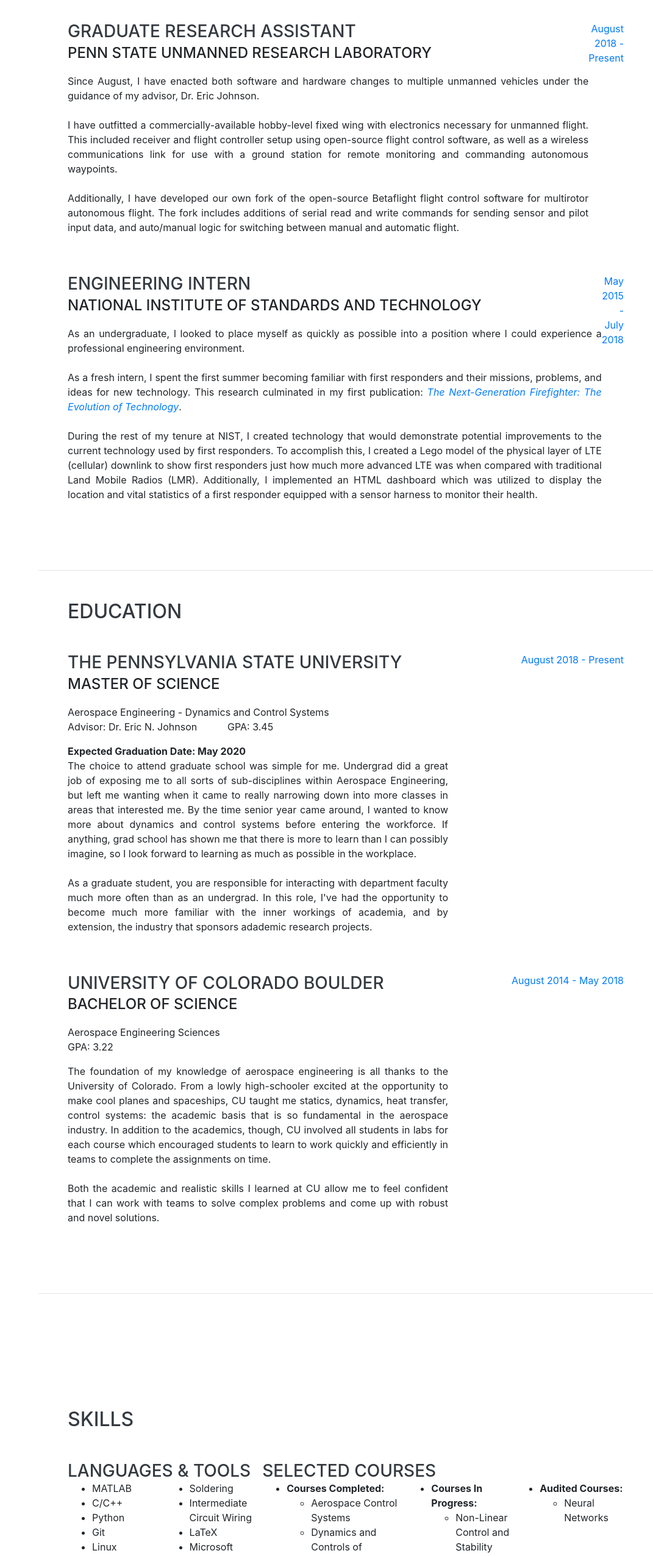
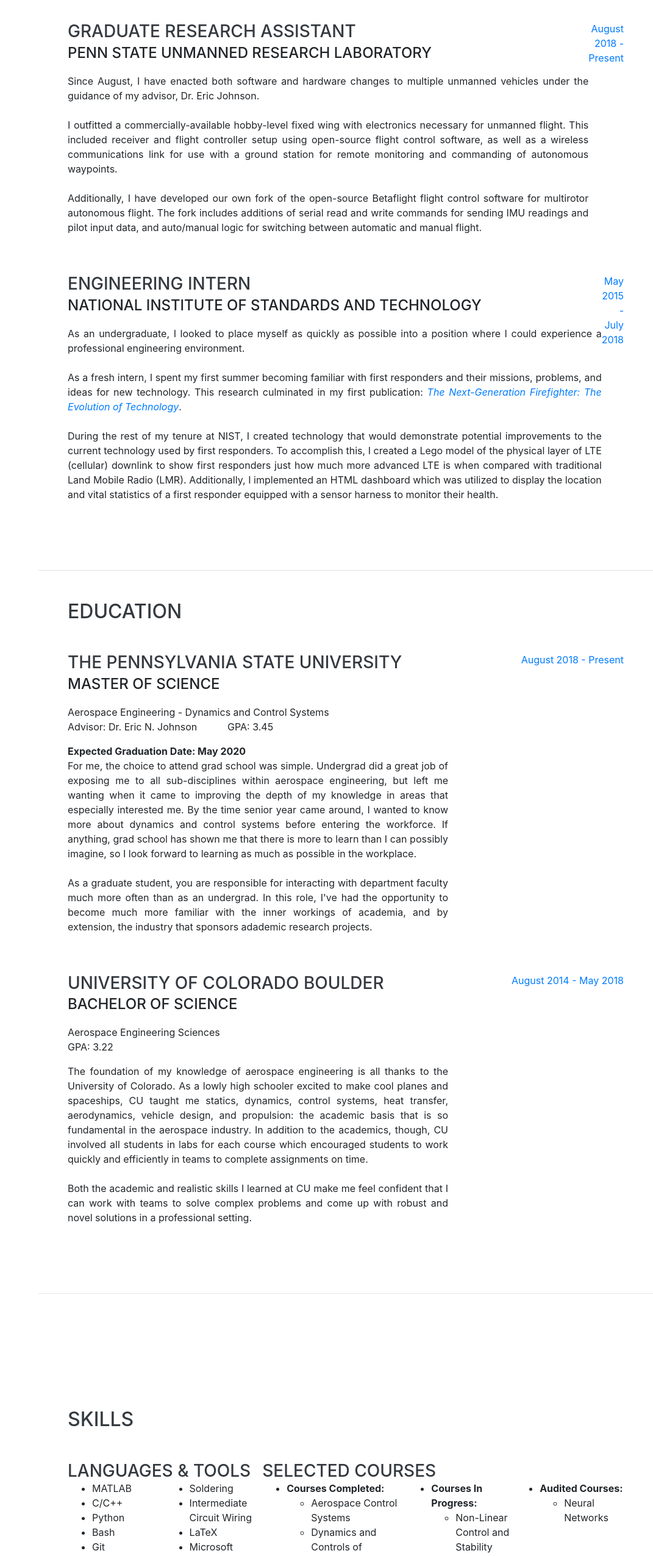
Before and after one commit to jacob-crouse/jacob-crouse.github.io, a website with bundled scripts: page index.html in a window 1280 px wide. Shown: the part 900-3452 px from the top of the page at 61% size, without its empty margins (209-1280 px from the left). Built offline with nearby package versions, Linux system fonts and the light colour scheme; a web font is replaced by a local one.

Commit message:
Read through for grammar.

```diff
--- a/index.html
+++ b/index.html
@@ -110,8 +110,8 @@
 			<h3 class="mb-0">Graduate Research Assistant</h3>
 			<div class="subheading mb-3">Penn State Unmanned Research Laboratory</div>
             <p style="text-align: justify">Since August, I have enacted both software and hardware changes to multiple unmanned vehicles under the guidance of my advisor, Dr. Eric Johnson.<br><br>
-            I have outfitted a commercially-available hobby-level fixed wing with electronics necessary for unmanned flight. This included receiver and flight controller setup using open-source flight control software, as well as a wireless communications link for use with a ground station for remote monitoring and commanding autonomous waypoints.<br><br>
-            Additionally, I have developed our own fork of the open-source Betaflight flight control software for multirotor autonomous flight. The fork includes additions of serial read and write commands for sending sensor and pilot input data, and auto/manual logic for switching between manual and automatic flight.</p>
+            I outfitted a commercially-available hobby-level fixed wing with electronics necessary for unmanned flight. This included receiver and flight controller setup using open-source flight control software, as well as a wireless communications link for use with a ground station for remote monitoring and commanding of autonomous waypoints.<br><br>
+            Additionally, I have developed our own fork of the open-source Betaflight flight control software for multirotor autonomous flight. The fork includes additions of serial read and write commands for sending IMU readings and pilot input data, and auto/manual logic for switching between automatic and manual flight.</p>
 		</div>
 			<div class="rusume-dat text-md-right">
 				<span class="text-primary">August 2018 - Present</span>
@@ -123,8 +123,8 @@
 			<h3 class="mb-0">Engineering Intern</h3>
 			<div class="subheading mb-3">National Institute of Standards and Technology</div>
             <p style="text-align: justify">As an undergraduate, I looked to place myself as quickly as possible into a position where I could experience a professional engineering environment.<br><br>
-            As a fresh intern, I spent the first summer becoming familiar with first responders and their missions, problems, and ideas for new technology. This research culminated in my first publication: <a href=https://www.nist.gov/publications/next-generation-firefighter-evolution-technology target="_blank"><i>The Next-Generation Firefighter: The Evolution of Technology</i></a>.<br><br>
-            During the rest of my tenure at NIST, I created technology that would demonstrate potential improvements to the current technology used by first responders. To accomplish this, I created a Lego model of the physical layer of LTE (cellular) downlink to show first responders just how much more advanced LTE was when compared with traditional Land Mobile Radios (LMR). Additionally, I implemented an HTML dashboard which was utilized to display the location and vital statistics of a first responder equipped with a sensor harness to monitor their health.</p>
+            As a fresh intern, I spent my first summer becoming familiar with first responders and their missions, problems, and ideas for new technology. This research culminated in my first publication: <a href=https://www.nist.gov/publications/next-generation-firefighter-evolution-technology target="_blank"><i>The Next-Generation Firefighter: The Evolution of Technology</i></a>.<br><br>
+            During the rest of my tenure at NIST, I created technology that would demonstrate potential improvements to the current technology used by first responders. To accomplish this, I created a Lego model of the physical layer of LTE (cellular) downlink to show first responders just how much more advanced LTE is when compared with traditional Land Mobile Radio (LMR). Additionally, I implemented an HTML dashboard which was utilized to display the location and vital statistics of a first responder equipped with a sensor harness to monitor their health.</p>
 		</div>
 			<div class="rusume-dat text-md-right">
 				<span class="text-primary">May 2015 - July 2018</span>
@@ -155,7 +155,7 @@
                 </div>
             </div>
 
-            <p style="text-align: justify">The choice to attend graduate school was simple for me. Undergrad did a great job of exposing me to all sorts of sub-disciplines within Aerospace Engineering, but left me wanting when it came to really narrowing down into more classes in areas that interested me. By the time senior year came around, I wanted to know more about dynamics and control systems before entering the workforce. If anything, grad school has shown me that there is more to learn than I can possibly imagine, so I look forward to learning as much as possible in the workplace.<br><br>
+            <p style="text-align: justify">For me, the choice to attend grad school was simple. Undergrad did a great job of exposing me to all sub-disciplines within aerospace engineering, but left me wanting when it came to improving the depth of my knowledge in areas that especially interested me. By the time senior year came around, I wanted to know more about dynamics and control systems before entering the workforce. If anything, grad school has shown me that there is more to learn than I can possibly imagine, so I look forward to learning as much as possible in the workplace.<br><br>
             As a graduate student, you are responsible for interacting with department faculty much more often than as an undergrad. In this role, I've had the opportunity to become much more familiar with the inner workings of academia, and by extension, the industry that sponsors adademic research projects.
             </p>
 			</div>
@@ -169,8 +169,8 @@
             <div class="subheading mb-3">Bachelor of Science</div>
             <div>Aerospace Engineering Sciences</div>
             <p>GPA: 3.22</p>
-            <p style="text-align: justify">The foundation of my knowledge of aerospace engineering is all thanks to the University of Colorado. From a lowly high-schooler excited at the opportunity to make cool planes and spaceships, CU taught me statics, dynamics, heat transfer, control systems: the academic basis that is so fundamental in the aerospace industry. In addition to the academics, though, CU involved all students in labs for each course which encouraged students to learn to work quickly and efficiently in teams to complete the assignments on time.<br><br>
-            Both the academic and realistic skills I learned at CU allow me to feel confident that I can work with teams  to solve complex problems and come up with robust and novel solutions.
+            <p style="text-align: justify">The foundation of my knowledge of aerospace engineering is all thanks to the University of Colorado. As a lowly high schooler excited to make cool planes and spaceships, CU taught me statics, dynamics, control systems, heat transfer, aerodynamics, vehicle design, and propulsion: the academic basis that is so fundamental in the aerospace industry. In addition to the academics, though, CU involved all students in labs for each course which encouraged students to work quickly and efficiently in teams to complete assignments on time.<br><br>
+            Both the academic and realistic skills I learned at CU make me feel confident that I can work with teams to solve complex problems and come up with robust and novel solutions in a professional setting.
             </p>
           </div>
           <div class="resume-date text-md-right">
@@ -193,6 +193,7 @@
 		                <li class="list-item jake-list-item">MATLAB</li>
 		                <li class="list-item jake-list-item">C/C++</li>
                         <li class="list-item jake-list-item">Python</li>
+                        <li class="list-item jake-list-item">Bash</li>
                         <li class="list-item jake-list-item">Git</li>
                         <li class="list-item jake-list-item">Linux</li>
                         <li class="list-item jake-list-item">Windows</li>
@@ -324,7 +325,7 @@
         <p style="text-align: justify">Beyond Aerospace Engineering, I like to pursue many hobbies which I maintain with varying levels of consistency.<br><br>
         Recently I have spent most of my free time reading literary fiction and fantasy books, playing around with configuring my latest Linux distribution (Arch), and obsessing on my next mechanical keyboard build. If these sound interesting to you, be sure to check out my <a href="https://medium.com/@jacobcrouse3" target="_blank">Medium</a> webpage where I like to create data-driven write-ups of my interests.<br><br>
         To scratch my itch of building drones, I am a member of the <a href="https://sites.psu.edu/arcc/" target="_blank">Penn State Autonomous Robotics Competition Club</a>, which competes around the world (United States and Spain so far) in aerial robotics competitions. Along with my teammates, I've had the opportunity to play around with hobbiest hardware like Pixhawks, Flamewheels, and Raspberry Pis. The club has encouraged me to become more familiar with parts of a system that I wouldn't usually be exposed to, like WiFi communication and Python programming.<br><br>
-        When I'm outside, I've spent most of my recent time mountain biking in the Rothrock State Forest just South of State College. When I lived in Colorado, I really enjoyed skiing with my friends and wife. I've always been passionate about not relying on a car to commute to either work or school, so when I lived in Boulder I would either ride my bicycle or take the bus to school. Now that I live in Pennsylvania, I improved my efficiency and speed by switching to an electric bicycle (the <a href="https://www.google.com/search?tbm=isch&source=hp&biw=1912&bih=1989&ei=k7FQXd-FK8HV5gKJ447oCA&q=Rad+Rover&oq=Rad+Rover&gs_l=img.3..0l2j0i10l2j0l2j0i10j0j0i10l2.1231.2323..2542...0.0..0.71.656.10......0....1..gws-wiz-img.......35i39.DBkGl2sdLv0&ved=0ahUKEwifm_DMiPzjAhXBqlkKHYmxA40Q4dUDCAU&uact=5" target="_blank">Rad Rover</a>) to commute to both work and school (1400 miles and counting!).</p>
+        When I'm outside, I've spent most of my recent time mountain biking in the Rothrock State Forest just South of State College. When I lived in Colorado, I really enjoyed skiing with my friends and wife. I've always been passionate about not relying on a car to commute to either work or school, so when I lived in Boulder I would either ride my bicycle or take the bus. Now that I live in Pennsylvania, I have improved my efficiency and speed by switching to an electric bicycle (the <a href="https://www.google.com/search?tbm=isch&source=hp&biw=1912&bih=1989&ei=k7FQXd-FK8HV5gKJ447oCA&q=Rad+Rover&oq=Rad+Rover&gs_l=img.3..0l2j0i10l2j0l2j0i10j0j0i10l2.1231.2323..2542...0.0..0.71.656.10......0....1..gws-wiz-img.......35i39.DBkGl2sdLv0&ved=0ahUKEwifm_DMiPzjAhXBqlkKHYmxA40Q4dUDCAU&uact=5" target="_blank">Rad Rover</a>) to commute to both work and school (1400 miles and counting!).</p>
       </div>
     </section>
 
```
